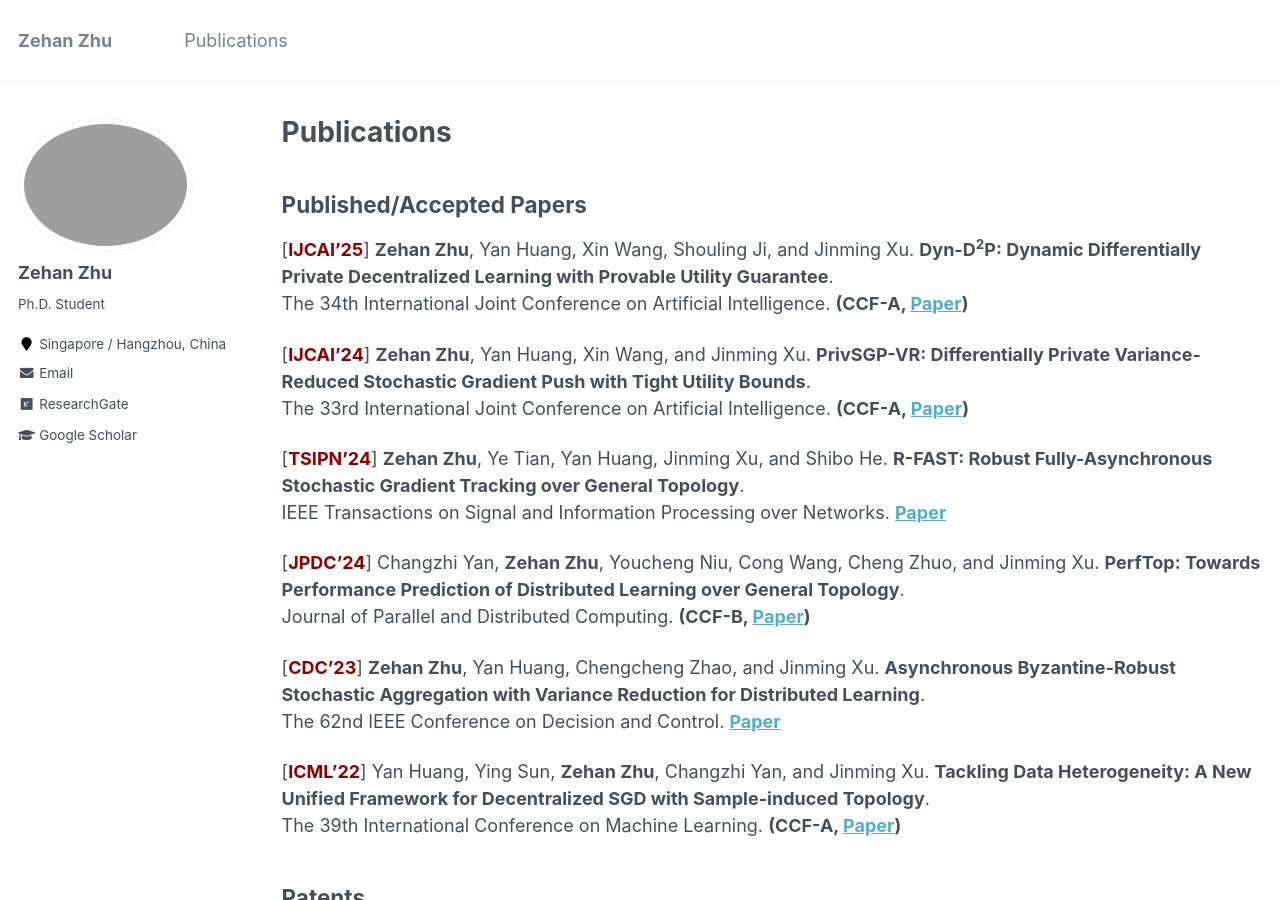
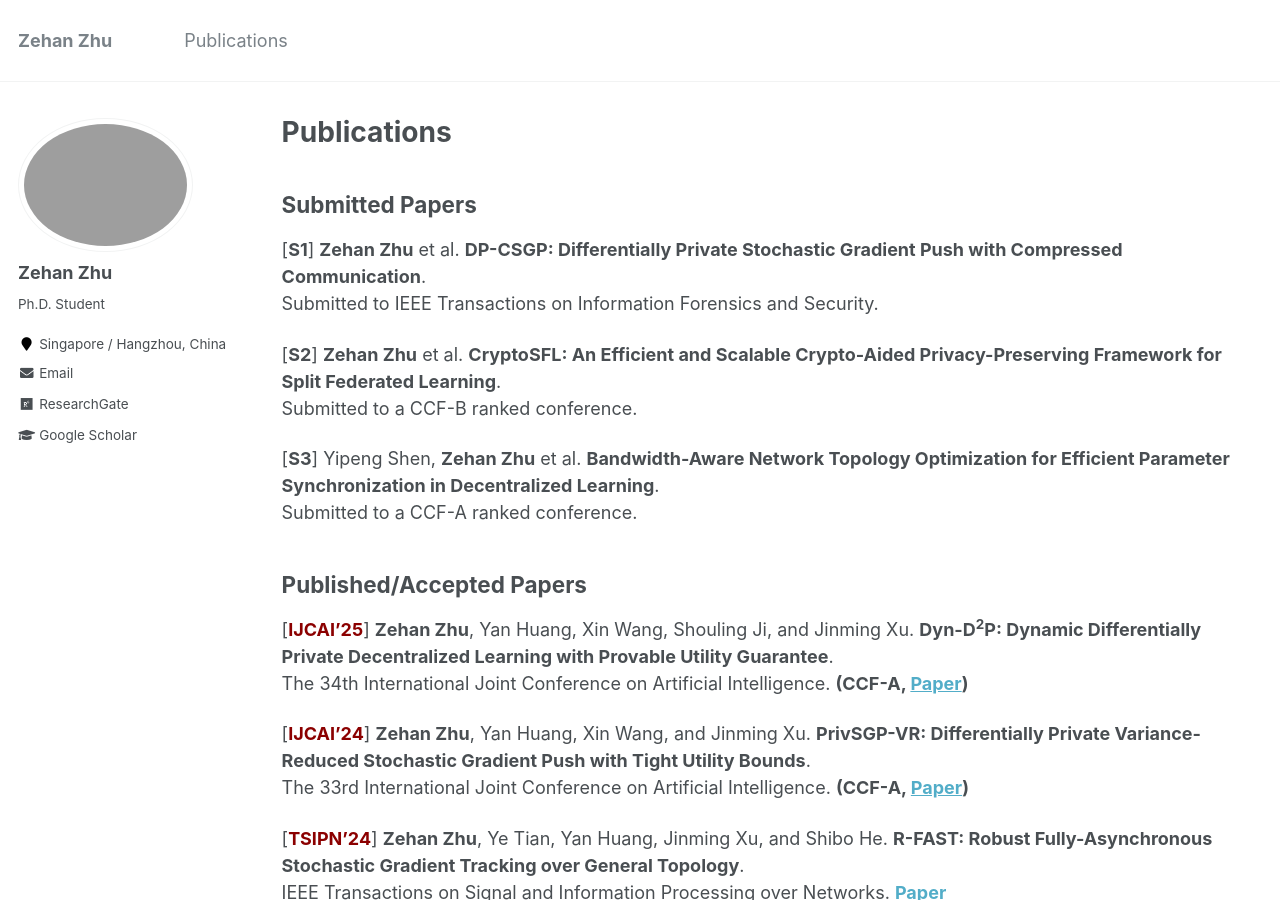
Before and after one commit to zehanzhu/zehanzhu.github.io, a Jekyll site: the page built from _pages/publications.md, in a window 1280 px wide and 900 px high. Built offline with Jekyll 4.4.1, drawn with Linux system fonts in a browser that asks for light colours.

Commit message:
Update publications.md

```diff
--- a/_pages/publications.md
+++ b/_pages/publications.md
@@ -8,6 +8,18 @@ redirect_from:
 ---
 
 {% include base_path %}
+
+## Submitted Papers
+[**S1**] **Zehan Zhu** et al. **DP-CSGP: Differentially Private Stochastic Gradient Push with Compressed Communication**. <br>
+Submitted to IEEE Transactions on Information Forensics and Security.
+
+[**S2**] **Zehan Zhu** et al. **CryptoSFL: An Efficient and Scalable Crypto-Aided Privacy-Preserving Framework for Split Federated Learning**. <br>
+Submitted to a CCF-B ranked conference.
+
+[**S3**] Yipeng Shen, **Zehan Zhu** et al. **Bandwidth-Aware Network Topology Optimization for Efficient Parameter Synchronization in Decentralized Learning**. <br>
+Submitted to a CCF-A ranked conference.
+
+
 
 
 ## Published/Accepted Papers
```
